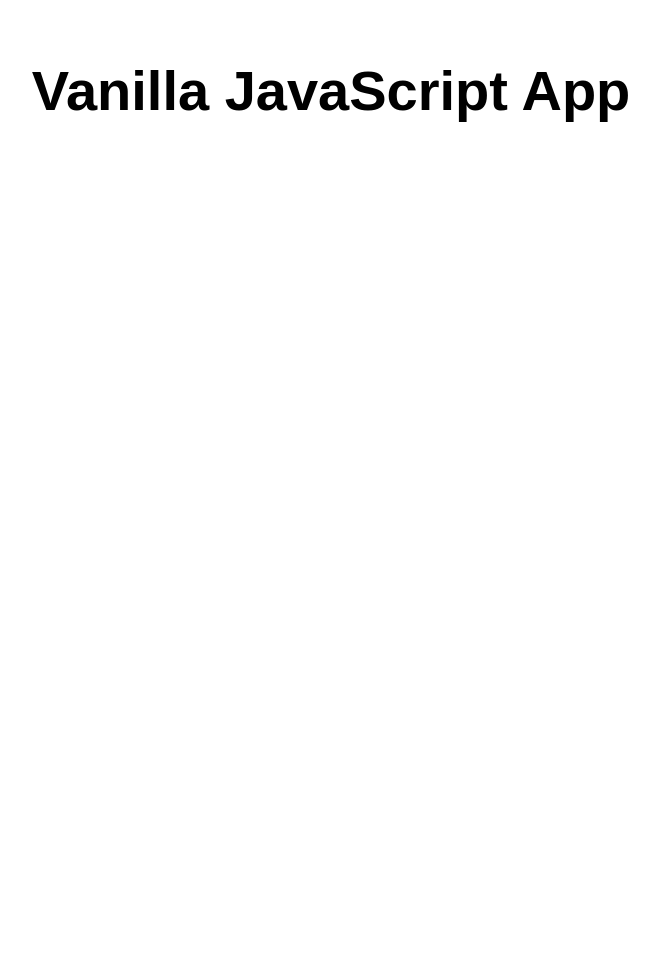
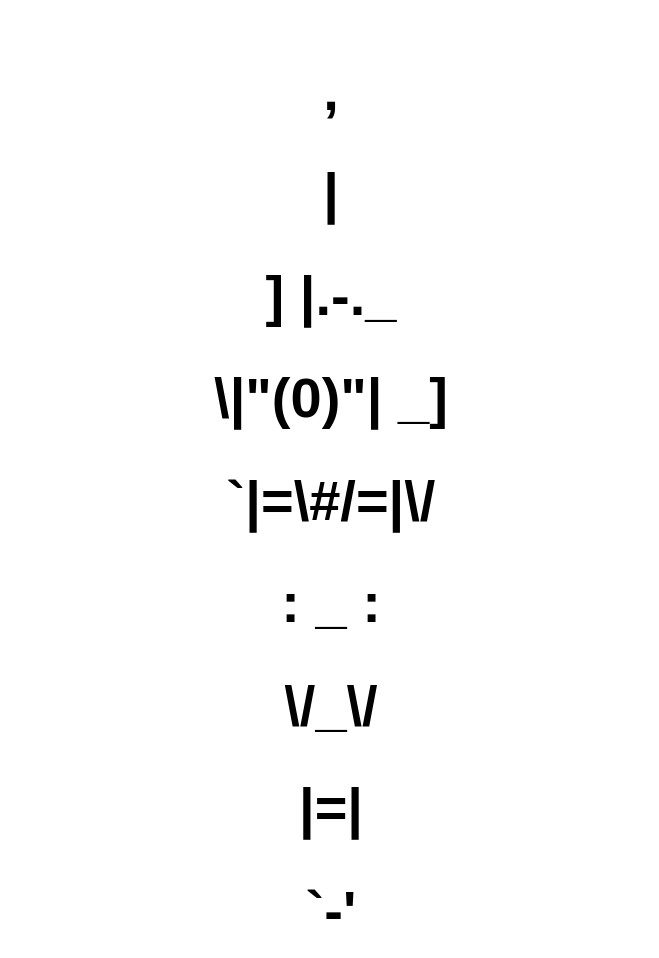
Before and after one commit to jacksonfarris/CastleAboveTheClouds, a website: page src/index.html in a window 1280 px wide. Shown: the whole page, without its empty margins (309-968 px from the left). Before the commit the page ends 800 px from the top, so only its background shows below. Drawn offline with Linux system fonts and the light colour scheme.

Commit message:
Update index.html

```diff
--- a/src/index.html
+++ b/src/index.html
@@ -10,7 +10,15 @@
 
 <body>
   <main>
-    <h1>Vanilla JavaScript App</h1>
+    <h1>   ,</h1>
+       <h1>|</h1>
+    <h1>]  |.-._</h1>
+     <h1>\|"(0)"| _]</h1>
+     <h1>`|=\#/=|\/</h1>
+      <h1>:  _  :</h1>
+       <h1>\/_\/ </h1>
+        <h1>|=| </h1>
+        <h1>`-'</h1>
   </main>
 </body>
 
```
